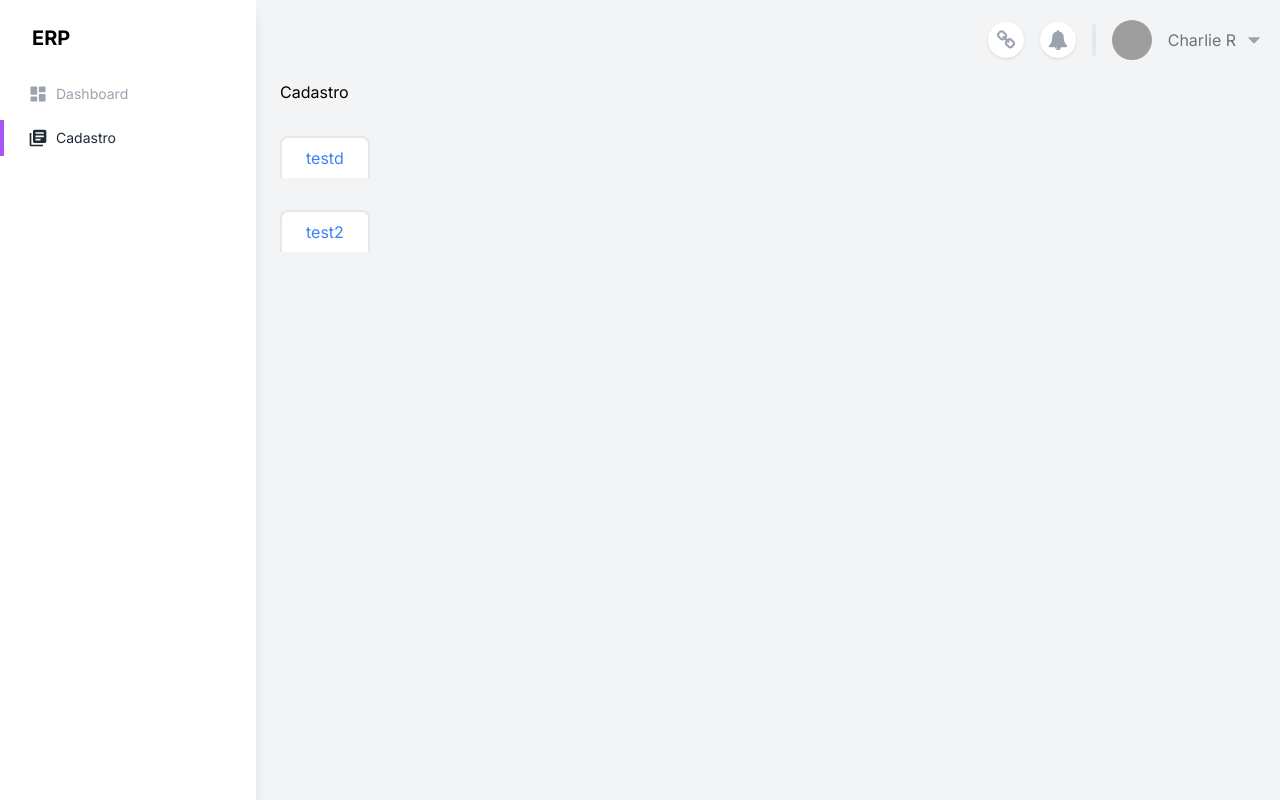
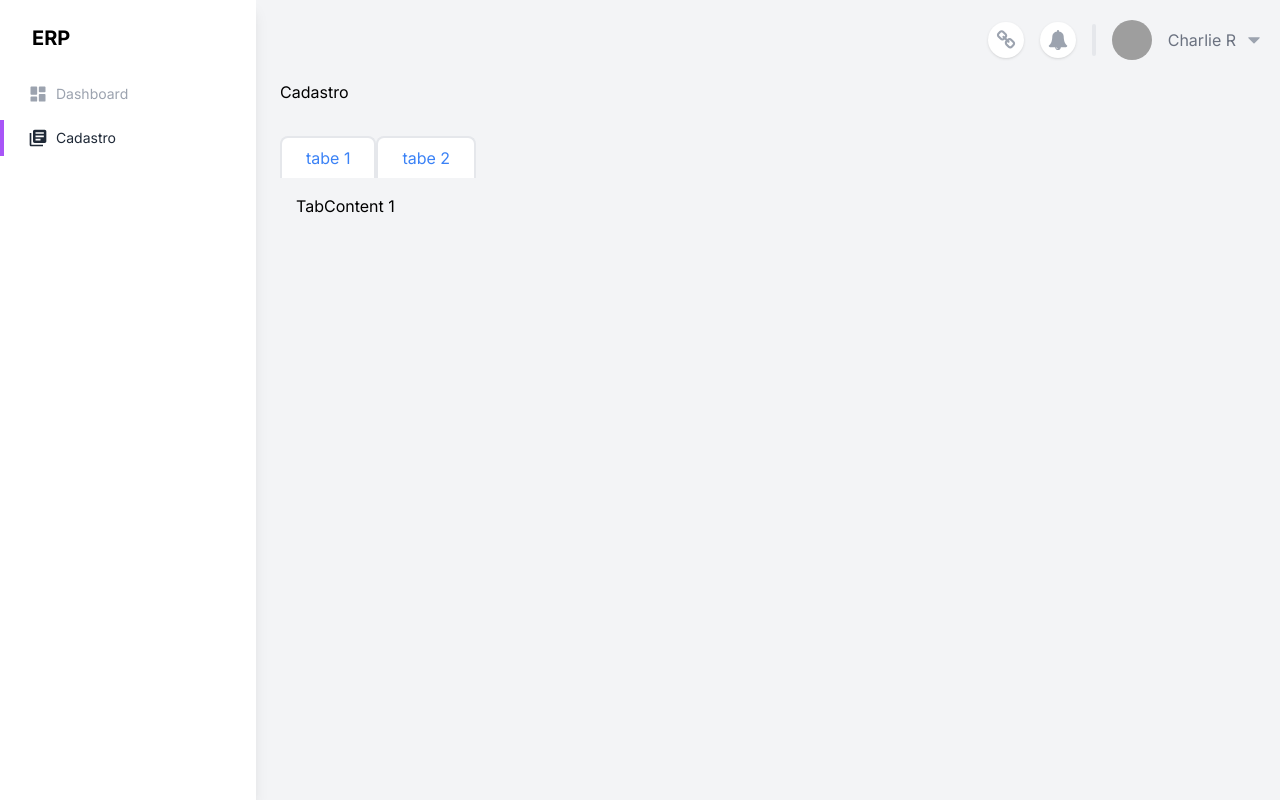
Before and after one commit to marcosrib/app-erp-front, a Next.js app: page /registre in a window 1280 px wide. Built offline with nearby package versions, Linux system fonts and the light colour scheme; grey boxes are pictures that could not be loaded.

Commit message:
feat: Realizado a logica do tabs

```diff
--- a/app/(authenticated)/components/Tabs/TabContent.tsx
+++ b/app/(authenticated)/components/Tabs/TabContent.tsx
@@ -1,5 +1,17 @@
-export default function TabContent() {
+'use client'
+import { ReactNode } from "react";
+import { useTabs } from "../../contexts/TabContext";
+
+type Props = {
+    children: {
+        [key: number]: ReactNode;
+    };
+}
+export function TabContent({children}: Props) {
+    const { activeTab } = useTabs();
     return (
-        <p> TabContent</p>
+        <div className="p-4">
+         {children[activeTab]}
+        </div>
     )
 }
--- /dev/null
+++ b/app/(authenticated)/components/Tabs/TabContentex.tsx
@@ -0,0 +1,8 @@
+type Props = {
+  label: string
+}
+export default function TabContent({ label }:Props) {
+    return (
+        <p> TabContent {label}</p>
+    )
+}
--- a/app/(authenticated)/components/Tabs/TabHeader.tsx
+++ b/app/(authenticated)/components/Tabs/TabHeader.tsx
@@ -1,36 +1,20 @@
-"use client"
-import { ReactNode } from "react";
+'use client'
+import { Children, ReactNode, cloneElement } from "react";
 import { useTabs } from "../../contexts/TabContext";
 
 type Props = {
-    label: string,
-    active: boolean,
-    onClick: () => void,
     children: ReactNode
 }
 
-export function TabHeader({label, children}) {
-    const { activeTab, setActiveTab } = useTabs();
-
-    const handleTabClick = () => {
-        setActiveTab(label);
-    };
-
+export function TabHeader({ children }: Props){
+    const { setActiveTab } = useTabs();
     return (
-        <div>
-         <div className="flex">
-          <div
-            className={`py-2 px-6 cursor-pointer rounded-t-lg text-blue-500 border-t-2 border-r-2 border-l-2 bg-white
-                    `}
-                onClick={handleTabClick}
-            >
-            {label}
-          </div>
-          </div>
-            <div className="p-4">
-                <p className="text-lg font-semibold">{activeTab === label ? label: ''}</p>
-                {activeTab === label ? children : ''}
-            </div>
+        <div className="flex bg-blue">
+           {Children.map(children, (child, index) =>
+                cloneElement(child as React.ReactElement<any>, {
+                onClick: () => setActiveTab(index),
+              })
+           )}
         </div>
-    );
-  }
+    )
+}
--- /dev/null
+++ b/app/(authenticated)/components/Tabs/TabHeaderContent.tsx
@@ -0,0 +1,16 @@
+type Props = {
+    label: string,
+    onClick?: () => void
+}
+
+export function TabHeaderContent({label, onClick}:Props) {
+    return (
+      <div
+        className={`py-2 px-6 cursor-pointer rounded-t-lg text-blue-500 border-t-2 border-r-2 border-l-2 bg-white
+                `}
+        onClick={onClick}
+        >
+        {label}
+      </div>
+    );
+  }
--- a/app/(authenticated)/components/Tabs/Tabes.tsx
+++ /dev/null
@@ -1,38 +0,0 @@
-'use client'
-import React, { useState } from "react";
-
-export function Tabes() {
-    const [activeTab, setActiveTab] = useState(0);
-
-    const tabs = [
-      { label: "Tab rrrrrr", content: "Conteúdo da Tab 1" },
-      { label: "Tab rrrrrr", content: "Conteúdo da Tab 2" },
-      { label: "Tab rrrrrr", content: "Conteúdo da Tab 3" },
-    ];
-
-    return (
-      <div className="w-3/3 mx-auto mt-8">
-        <div >
-          <div className="flex">
-            {tabs.map((tab, index) => (
-              <div
-                key={index}
-                className={`py-2 px-6 cursor-pointer rounded-t-lg ${
-                  activeTab === index
-                    ? "text-blue-500 border-t-2 border-r-2 border-l-2 bg-white"
-                    : "text-gray-500 hover:text-blue-500"
-                }`}
-                onClick={() => setActiveTab(index)}
-              >
-                {tab.label}
-              </div>
-            ))}
-          </div>
-          <div className="p-4">
-            <p className="text-lg font-semibold">{tabs[activeTab].label}</p>
-            <p className="mt-2 text-gray-600">fnkrnkfkn</p>
-          </div>
-        </div>
-        </div>
-    );
-}
--- a/app/(authenticated)/components/Tabs/index.tsx
+++ b/app/(authenticated)/components/Tabs/index.tsx
@@ -1,8 +1,12 @@
 import { TabRoot } from "./TabRoot";
 import { TabHeader } from "./TabHeader";
-
+import { TabHeaderContent } from "./TabHeaderContent";
+import { TabContent } from "./TabContent";
 
 export const Tabs = {
     Root: TabRoot,
     Tabs: TabHeader,
+    TabHeader: TabHeader,
+    TabHeaderContent: TabHeaderContent,
+    TabContent: TabContent
 }
--- a/app/(authenticated)/contexts/TabContext.tsx
+++ b/app/(authenticated)/contexts/TabContext.tsx
@@ -8,6 +8,7 @@ type Props = {
 
 type TabContextType = {
     activeTab: number;
+    setActiveTab: (index: number) => void;
 };
 
 const TabsContext = createContext({} as TabContextType);
--- a/app/(authenticated)/registre/page.tsx
+++ b/app/(authenticated)/registre/page.tsx
@@ -1,5 +1,5 @@
 import { Tabs } from "../components/Tabs";
-import TabContent from "../components/Tabs/TabContent";
+import TabContent from "../components/Tabs/TabContentex";
 
 
 export default function Registre() {
@@ -7,12 +7,15 @@ export default function Registre() {
         <>
         <h1>Cadastro</h1>
          <Tabs.Root>
-            <Tabs.Tabs label="testd">
-                <TabContent/>
-            </Tabs.Tabs>
-            <Tabs.Tabs label="test2">
-                <TabContent/>
-            </Tabs.Tabs>
+           <Tabs.TabHeader>
+            <Tabs.TabHeaderContent label="tabe 1" />
+            <Tabs.TabHeaderContent label="tabe 2" />
+           </Tabs.TabHeader>
+           <Tabs.TabContent>
+             <TabContent label='1'/>
+             <TabContent label='2'/>
+           </Tabs.TabContent>
+
          </Tabs.Root>
         </>
     );
```
Also changed, not shown: app/(authenticated)/components/Tabs/TabRoot.tsx (+6 -3 lines).
